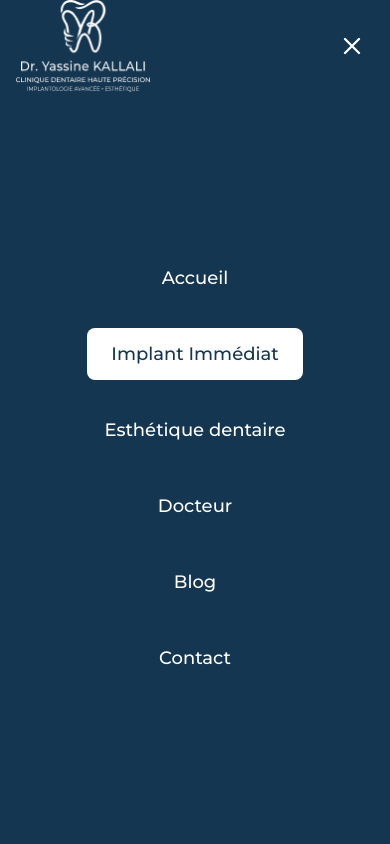
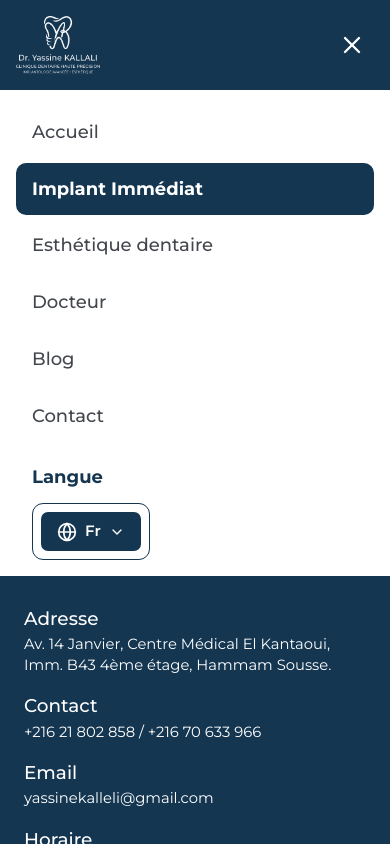
Before and after one commit to Dualityagency/Yassine-Kallali-Front, a Next.js app: page /Implant in a window 390 px wide. Both pictures are taken after a click on the button "Open menu". Shown: the top 844 px of the page. Built offline with nearby package versions, Linux system fonts and the light colour scheme.

Commit message:
feat : adding navbar feature and starting home page

```diff
--- a/app/[locale]/layout.tsx
+++ b/app/[locale]/layout.tsx
@@ -12,6 +12,7 @@ export default function LocaleLayout({
   return (
     <>
       <NextIntlClientProvider>
+
         <Navbar />
         {children}
         </NextIntlClientProvider>
--- a/app/[locale]/page.tsx
+++ b/app/[locale]/page.tsx
@@ -7,10 +7,6 @@ export default async function Home() {
   return (
     < >
       <HeroSection />
-            <HeroSection />
-
-      <HeroSection />
-
 
     </>
   );
--- a/components/home/HeroSection.tsx
+++ b/components/home/HeroSection.tsx
@@ -9,31 +9,33 @@ const HeroSection = () => {
         alt="Hero Image"
         width={4000}
         height={809}
-        className="w-full h-[500px] lg:h-[809px] object-cover"
+        className="w-full h-[461px] lg:h-[809px] object-cover"
       />
 
       {/* Overlay */}
-      <div className="absolute inset-0  flex items-center">
-        <div className="max-w-7xl  px-6 lg:px-12">
-          <div className="max-w-2xl text-white">
-            <span className="text-sm md:text-base uppercase tracking-[0.2em] font-medium">
+      <div className="absolute inset-0  flex items-center  pt-24 ">
+        <div className="  flex justify-start px-6 lg:px-12 max-w-[750px]">
+          <div className=" text-white">
+
+            <div>
+       <span className="text-[15] uppercase tracking-[0.2em] font-medium border border-white px-2 py-2 lg:px-4 lg:py-3  rounded-[24px] " >
               EXCELLENCE EN IMPLANTOLOGIE
             </span>
 
-            <h1 className="mt-4 text-4xl md:text-5xl lg:text-6xl font-bold leading-tight">
+            </div>
+
+            <h1 className="text-[32px] lg:text-[60px] font-semibold leading-none tracking-normal pt-5">
       Votre dent extraite, votre implant posé. Le même jour À Sousse.
             </h1>
 
-            <p className="mt-6 text-base md:text-lg lg:text-xl text-gray-100">
+            <p className=" text-[15px] lg:text-[20px] font-normal leading-none tracking-normal text-gray-100 pt-5 pb-8 lg:pt-8 lg:pb-14">
            Cabinet spécialisé en implantologie et esthétique dentaire. Patients internationaux reçus sur rendez-vous.
             </p>
 
 
-            <div className="pt-8">
          <CtaButton >
               Demander un devis gratuit
             </CtaButton>
-            </div>
 
           </div>
         </div>
--- a/components/layout/Navbar.tsx
+++ b/components/layout/Navbar.tsx
@@ -3,7 +3,7 @@
 import Image from "next/image"
 import Link from "next/link"
 import { usePathname } from "next/navigation"
-import { ChevronDown, Globe, Menu, X } from "lucide-react"
+import { ChevronDown, Globe, X } from "lucide-react"
 import { useEffect, useRef, useState } from "react"
 
 const navLinks = [
@@ -17,73 +17,97 @@ const navLinks = [
 
 const languages = ["Fr", "En", "It", "Ar"]
 
+const contactInfo = [
+  {
+    label: "Adresse",
+    value:
+      "Av. 14 Janvier, Centre Médical El Kantaoui, Imm. B43 4ème étage, Hammam Sousse.",
+  },
+  { label: "Contact", value: "+216 21 802 858 / +216 70 633 966" },
+  { label: "Email", value: "yassinekalleli@gmail.com" },
+  { label: "Horaire", value: "Lundi - Samedi : 08:00 – 18:00" },
+]
+
 const Navbar = () => {
   const pathname = usePathname()
   const isHome = pathname === "/"
 
   const [selectedLang, setSelectedLang] = useState("Fr")
   const [isOpen, setIsOpen] = useState(false)
+  const [isMobileLangOpen, setIsMobileLangOpen] = useState(false)
   const [isMobileMenuOpen, setIsMobileMenuOpen] = useState(false)
   const [isScrolled, setIsScrolled] = useState(false)
+  const [isDesktop, setIsDesktop] = useState(false)
 
   const navRef = useRef<HTMLDivElement>(null)
-  const [navHeight, setNavHeight] = useState(0)
 
   useEffect(() => {
     const handleScroll = () => {
       setIsScrolled(window.scrollY > 20)
     }
-
     handleScroll()
     window.addEventListener("scroll", handleScroll)
     return () => window.removeEventListener("scroll", handleScroll)
   }, [])
 
-  // Measure the navbar's real rendered height so the spacer always matches,
-  // even when it changes size between mobile/desktop or scrolled/unscrolled states.
+  useEffect(() => {
+    const mq = window.matchMedia("(min-width: 1280px)")
+    const update = () => setIsDesktop(mq.matches)
+    update()
+    mq.addEventListener("change", update)
+    return () => mq.removeEventListener("change", update)
+  }, [])
+
   useEffect(() => {
     if (!navRef.current) return
-
-    const update = () => setNavHeight(navRef.current?.offsetHeight ?? 0)
+    const update = () => {
+      const height = navRef.current?.offsetHeight ?? 0
+      document.documentElement.style.setProperty("--nav-height", `${height}px`)
+    }
     update()
-
     const ro = new ResizeObserver(update)
     ro.observe(navRef.current)
     return () => ro.disconnect()
   }, [])
 
-  const isLight = isHome || isScrolled
+  const isLight = !isDesktop || isHome || isScrolled
 
   return (
     <>
       <div
         ref={navRef}
-        className="fixed top-0 inset-x-0 z-50 w-full py-4 px-20 transition-all duration-300"
+        className="fixed top-0 inset-x-0 z-50 w-full lg:px-4 lg:py-3 transition-all duration-300 xl:px-20 xl:py-4"
       >
         <div
-          className={`flex items-center justify-between transition-all duration-300 lg:py-4 lg:px-9 ${
-            isScrolled
-              ? "lg:rounded-[20px] lg:bg-primary"
-              : ""
+          className={`flex items-center justify-between bg-primary px-4 py-3 transition-all duration-300 xl:rounded-[16px] xl:px-9 xl:py-4 ${
+            isScrolled ? "xl:rounded-[20px] xl:bg-primary" : "xl:bg-transparent"
           }`}
         >
+          {/* Desktop logo */}
           <Image
             src={isLight ? "/logo.png" : "/logo_black.png"}
             alt="Logo"
             width={134}
             height={92}
-            className="object-contain"
+            className="hidden xl:block object-contain"
+          />
+          {/* Mobile logo */}
+          <Image
+            src="/logo.png"
+            alt="Logo"
+            width={84}
+            height={58}
+            className="block xl:hidden object-contain"
           />
 
           {/* Desktop Nav */}
           <nav
-            className={`hidden lg:flex items-center gap-2 rounded-[8px] bg-primary p-2 transition-all duration-300 ${
+            className={`hidden xl:flex items-center gap-2 rounded-[8px] bg-primary p-2 transition-all duration-300 ${
               isScrolled ? "border border-white" : ""
             }`}
           >
             {navLinks.map((link) => {
               const isActive = pathname === link.href
-
               return (
                 <Link
                   key={link.name}
@@ -101,8 +125,8 @@ const Navbar = () => {
           </nav>
 
           <div className="flex items-center gap-3">
-            {/* Language Selector - Desktop only */}
-            <div className="relative hidden lg:block">
+            {/* Language Selector — Desktop only */}
+            <div className="relative hidden xl:block">
               <div
                 className={`rounded-[11px] border p-2 ${
                   isLight ? "border-white" : "border-primary"
@@ -115,22 +139,16 @@ const Navbar = () => {
                   }`}
                 >
                   <Globe size={20} />
-
-                  <span className="text-[15px] font-semibold">
-                    {selectedLang}
-                  </span>
-
+                  <span className="text-[15px] font-semibold">{selectedLang}</span>
                   <ChevronDown
                     size={16}
-                    className={`transition-transform duration-300 ${
-                      isOpen ? "rotate-180" : ""
-                    }`}
+                    className={`transition-transform duration-300 ${isOpen ? "rotate-180" : ""}`}
                   />
                 </button>
 
                 {isOpen && (
                   <div
-                    className={`absolute top-full left-0 mt-2 w-full flex flex-col gap-2 rounded-[11px] border p-2 z-10  ${
+                    className={`absolute top-full left-0 mt-2 w-full flex flex-col gap-2 rounded-[11px] border p-2 z-10 ${
                       isLight ? "border-white" : "border-primary"
                     }`}
                   >
@@ -150,10 +168,7 @@ const Navbar = () => {
                           }`}
                         >
                           <Globe size={20} />
-
-                          <span className="text-[15px] font-semibold">
-                            {lang}
-                          </span>
+                          <span className="text-[15px] font-semibold">{lang}</span>
                         </button>
                       ))}
                   </div>
@@ -164,25 +179,27 @@ const Navbar = () => {
             {/* Mobile Burger Button */}
             <button
               onClick={() => setIsMobileMenuOpen(true)}
-              className="flex items-center justify-center rounded-[8px] bg-primary p-2 text-white lg:hidden"
+              className="flex items-center justify-center p-2 xl:hidden"
               aria-label="Open menu"
             >
-              <Menu size={28} />
+              <Image src="/burger.png" alt="Menu" width={28} height={28} className="object-contain" />
             </button>
           </div>
         </div>
 
+        {/* ── Mobile full-screen menu ── */}
         {isMobileMenuOpen && (
-          <div className="fixed inset-0 z-[100] flex flex-col bg-primary lg:hidden">
-            <div className="flex h-[92px] items-center justify-between px-4">
+          <div className="fixed inset-0 z-[100] flex flex-col overflow-y-auto bg-primary xl:hidden">
+
+            {/* Top bar */}
+            <div className="flex items-center justify-between bg-primary px-4 py-4">
               <Image
                 src="/logo.png"
                 alt="Logo"
-                width={134}
-                height={92}
+                width={84}
+                height={58}
                 className="object-contain"
               />
-
               <button
                 onClick={() => setIsMobileMenuOpen(false)}
                 className="flex items-center justify-center rounded-[8px] p-2 text-white"
@@ -192,31 +209,101 @@ const Navbar = () => {
               </button>
             </div>
 
-            <nav className="flex flex-1 flex-col items-center justify-center gap-6">
+            {/* White panel */}
+            <div className="bg-white py-4">
+
+              {/* Nav links */}
+              <nav className="flex flex-col gap-1">
                 {navLinks.map((link) => {
                   const isActive = pathname === link.href
-
                   return (
+                    <div key={link.name} className="flex px-4">
                       <Link
-                    key={link.name}
                         href={link.href}
                         onClick={() => setIsMobileMenuOpen(false)}
-                    className={`rounded-[8px] px-6 py-3 text-lg font-medium transition-all ${
+                        className={`w-full rounded-[10px] px-4 py-3 text-[18px] leading-[28.8px] tracking-normal transition-all ${
                           isActive
-                        ? "bg-white text-primary"
-                        : "text-white hover:bg-white/10"
+                            ? "bg-primary text-white font-bold"
+                            : "text-[#43474D] font-medium hover:bg-primary/5"
                         }`}
                       >
                         {link.name}
                       </Link>
+                    </div>
                   )
                 })}
+
+<div className="px-4 mt-4">
+  <p className="mb-3 text-[18px] font-bold leading-[28.8px] px-4 text-primary">
+    Langue
+  </p>
+
+  <div className="relative inline-block px-4">
+    <div className="rounded-[11px] border border-primary p-2">
+      <button
+        onClick={() => setIsMobileLangOpen(!isMobileLangOpen)}
+        className="flex items-center gap-2 rounded-[7px] bg-primary px-4 py-2 text-white cursor-pointer"
+      >
+        <Globe size={20} />
+
+        <span className="text-[15px] font-semibold">{selectedLang}</span>
+
+        <ChevronDown
+          size={16}
+          className={`transition-transform duration-300 ${
+            isMobileLangOpen ? "rotate-180" : ""
+          }`}
+        />
+      </button>
+    </div>
+
+    {isMobileLangOpen && (
+      <div className="mt-2 flex w-full flex-col gap-2 rounded-[11px] border border-primary bg-white p-2">
+        {languages
+          .filter((lang) => lang !== selectedLang)
+          .map((lang) => (
+            <button
+              key={lang}
+              onClick={() => {
+                setSelectedLang(lang)
+                setIsMobileLangOpen(false)
+              }}
+              className="flex items-center gap-2 rounded-[7px] bg-primary px-4 py-2 text-white hover:opacity-90"
+            >
+              <Globe size={20} />
+
+              <span className="text-[15px] font-semibold">{lang}</span>
+            </button>
+          ))}
+      </div>
+    )}
+  </div>
+</div>
               </nav>
+            </div>
+
+            {/* Contact info */}
+            <div className="flex flex-1 flex-col justify-center gap-5 px-6 py-8">
+              {contactInfo.map((item) => (
+                <div key={item.label}>
+                  <p className="text-white text-[18.47px] font-medium leading-[120%] tracking-normal">
+                    {item.label}
+                  </p>
+                  <p className="mt-1 text-white text-[14.77px] font-normal leading-[140%] tracking-normal">
+                    {item.value}
+                  </p>
+                </div>
+              ))}
+
+              <p className="mt-4 text-white text-[14.77px] font-normal leading-[140%] tracking-normal">
+                © 2026 Dr. Yassine Kallali. Tous droits réservés. Enregistrement CNOMDT N°12345.
+              </p>
+            </div>
           </div>
         )}
       </div>
 
-      {!isHome && <div style={{ height: navHeight }} />}
+      {!isHome && <div style={{ height: "var(--nav-height)" }} />}
     </>
   )
 }
```
Also changed, not shown: public/burger.png (added). Lines whose indentation alone changed are shown as unchanged.
